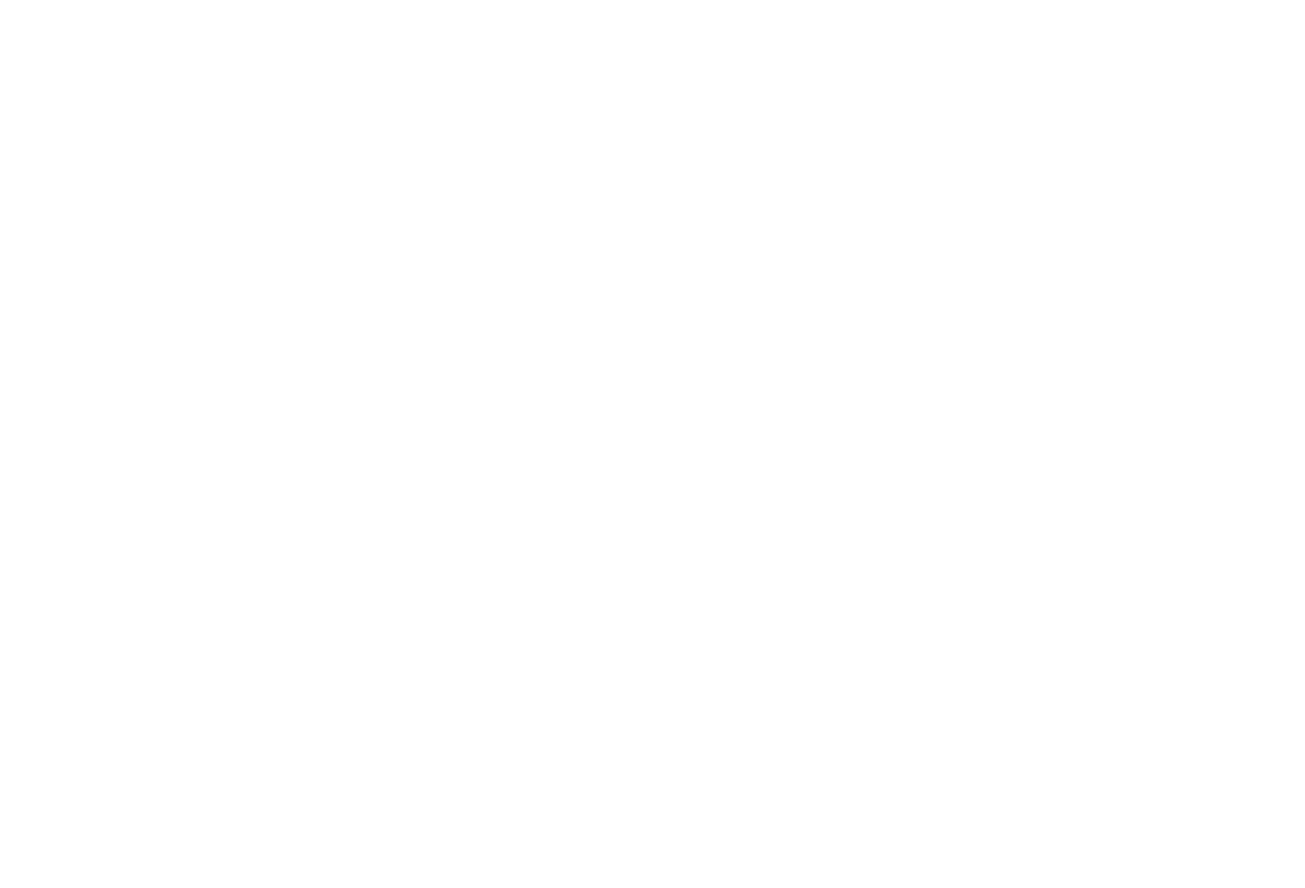
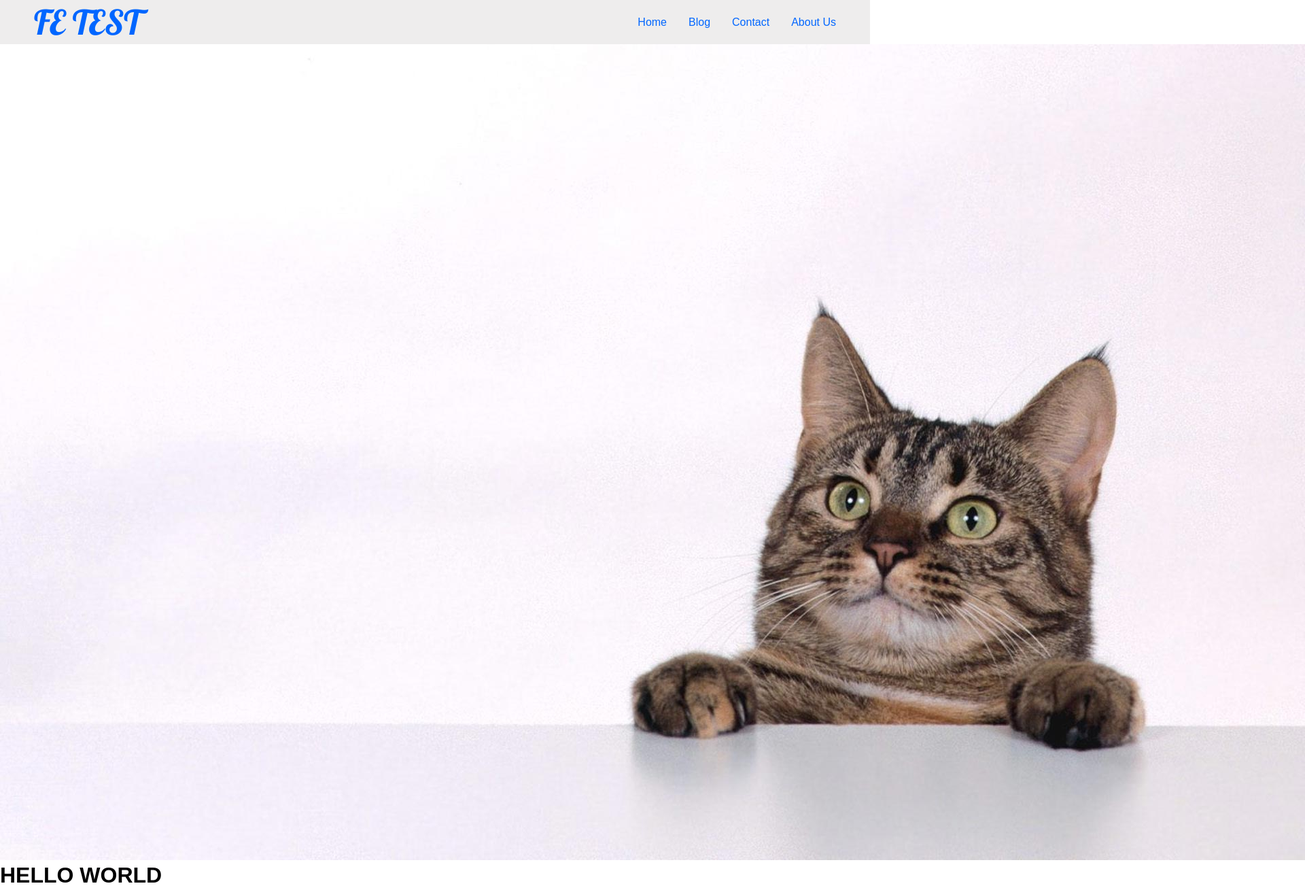
Before and after one commit to JabeerGulam/ewave-jabeer, a plain HTML site: page index.html in a window 1280 px wide. Shown: the whole page at 68% size, 1920 px wide, since content can reach past the window. Before the commit the page ends 800 px from the top, so only its background shows below. Drawn offline with Linux system fonts and the light colour scheme.

Commit message:
Second update

```diff
--- a/index.html
+++ b/index.html
@@ -5,8 +5,65 @@
     <meta http-equiv="X-UA-Compatible" content="IE=edge">
     <meta name="viewport" content="width=device-width, initial-scale=1.0">
     <title>Document</title>
-</head>
+    <link rel="stylesheet" href="./style/style.css">
+    <link rel="preconnect" href="https://fonts.googleapis.com">
+<link rel="preconnect" href="https://fonts.gstatic.com" crossorigin>
+<link href="https://fonts.googleapis.com/css2?family=Lobster&family=Outfit:wght@400;500;800&display=swap" rel="stylesheet">
+    </head>
 <body>
+     <!--------- HEADER-NAV SECTION -------->
+            <header>
+                <nav>
+                    <div class="logo">
+                        <a href="#">FE TEST</a>
+                    </div>
+                    <ul>
+                        <li>
+                          <a href="#">Home</a>
+                        </li>
+                        <li>
+                          <a href="#">Blog</a>
+                        </li>
+                        <li>
+                           <a href="#">Contact</a>
+                        </li>
+                        <li>
+                        <a href="#">About Us</a>
+                        </li>
+                    </ul>
+                </nav>
+        </header>
+
+        <!--------- CONTENT SECTION -------->
+
+        <div class="content">
+                <img src="./img/bgcat.jpg" alt="">
+                <h1>HELLO WORLD</h1>
+         </div>
+
+
+
+                <!-- <div class="btnLoadMore">
+                    <button>Load more</button>
+                </div> -->
+
+
+
+
+
+
+
+
+
+
+         <!--------- CARESOUL SECTION -------->
+
+
+         <!--------- FOOTER SECTION -------->
+
+         <div class="footer">
+                <p>Fe test | allright reserved</p>
+         </div>
 
 </body>
 </html>
--- /dev/null
+++ b/style/style.scss
@@ -0,0 +1,117 @@
+$bcolor: #eeeded;
+$fontColor: #0066ff;
+$fontFamily: 'Lobster', cursive;
+
+@mixin max-widthContent{
+    max-width: 1280px;
+    margin: auto;
+    padding: 0 50px;
+}
+
+
+*{
+    padding: 0;
+    margin: 0;
+    box-sizing: border-box;
+    font-family: sans-serif;
+}
+
+
+header {
+    background-color: $bcolor;
+    width: 100%;
+
+    }
+    nav{
+        height: 65px;
+        display: flex;
+        justify-content: space-between;
+        align-items: center;
+        @include max-widthContent();
+
+        .logo {
+            a{
+                font-size: 50px;
+                text-decoration: none;
+                font-family: $fontFamily;
+                color: $fontColor;
+
+            }
+        }
+
+        ul{
+            display: flex;
+            gap: 2rem;
+            list-style: none;
+
+            a{
+                text-decoration: none;
+                padding-bottom: 7px;
+                color: $fontColor;
+
+
+                &:hover{
+                    border-bottom: 1px solid $fontColor;
+                }
+
+            }
+
+        }
+
+    }
+
+    // *************CONTENT SECTION ************
+
+
+    .content{
+
+
+        width: 100%;
+        height: 100vh;
+        position: relative;
+
+
+
+
+        .btnLoadMore{
+            position: absolute;
+            bottom: 20px;
+            right: 50%;
+
+
+         button{
+             padding: 10px;
+             cursor: pointer;
+             background-color: $bcolor;
+             color: $fontColor;
+             border: none;
+             border-radius: 5px;
+             font-size: 1rem;
+             box-shadow: 0 2px 3px 2px #8b8a8a;
+
+             &:hover{
+                background-color: #d6d5d5;
+             }
+
+
+         }
+        }
+
+
+    }
+
+ // *************FOOTER SECTION ************
+
+    .footer{
+        display: flex;
+        justify-content: center;
+        padding: 20px;
+        background-color: #0066ff;
+        color:$bcolor;
+
+
+        p{
+            text-transform: uppercase;
+
+        }
+    }
```
Also changed, not shown: img/bgcat.jpg (added), style/style.css (added), 1 other file.
